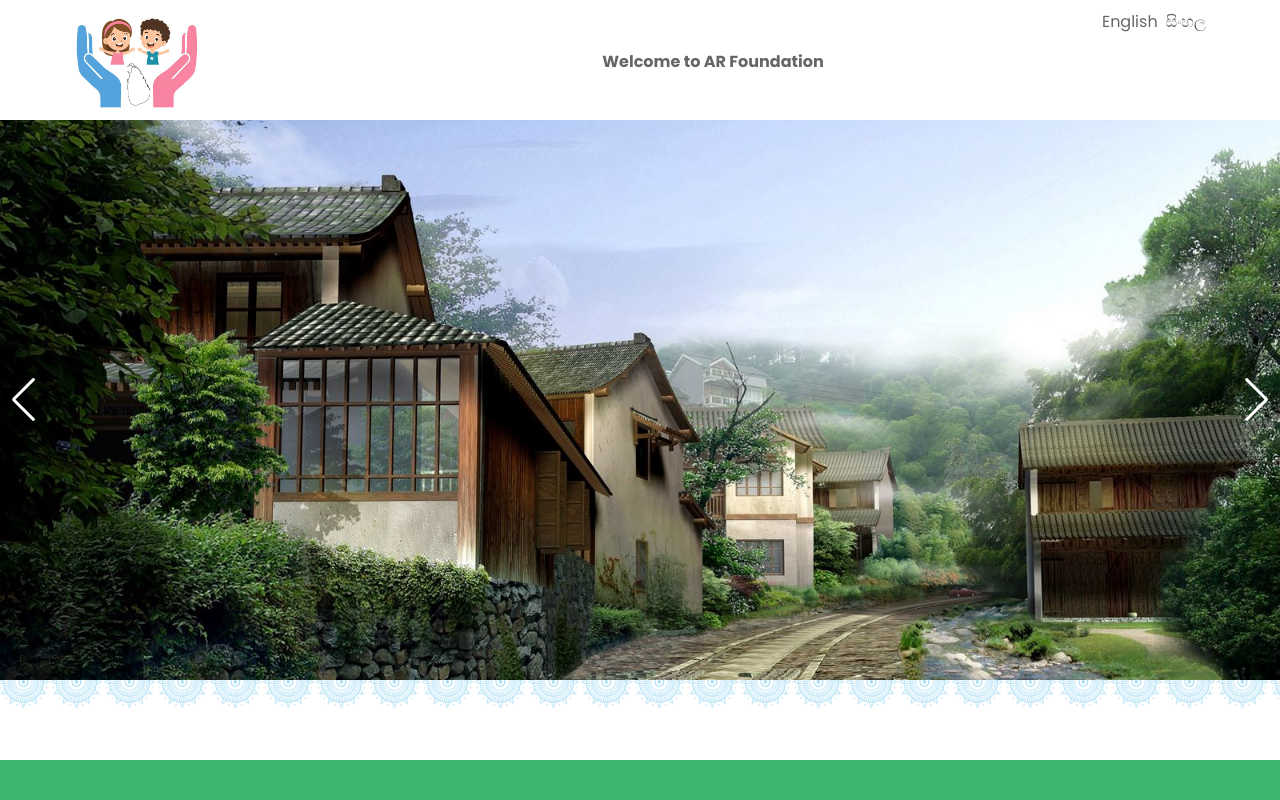
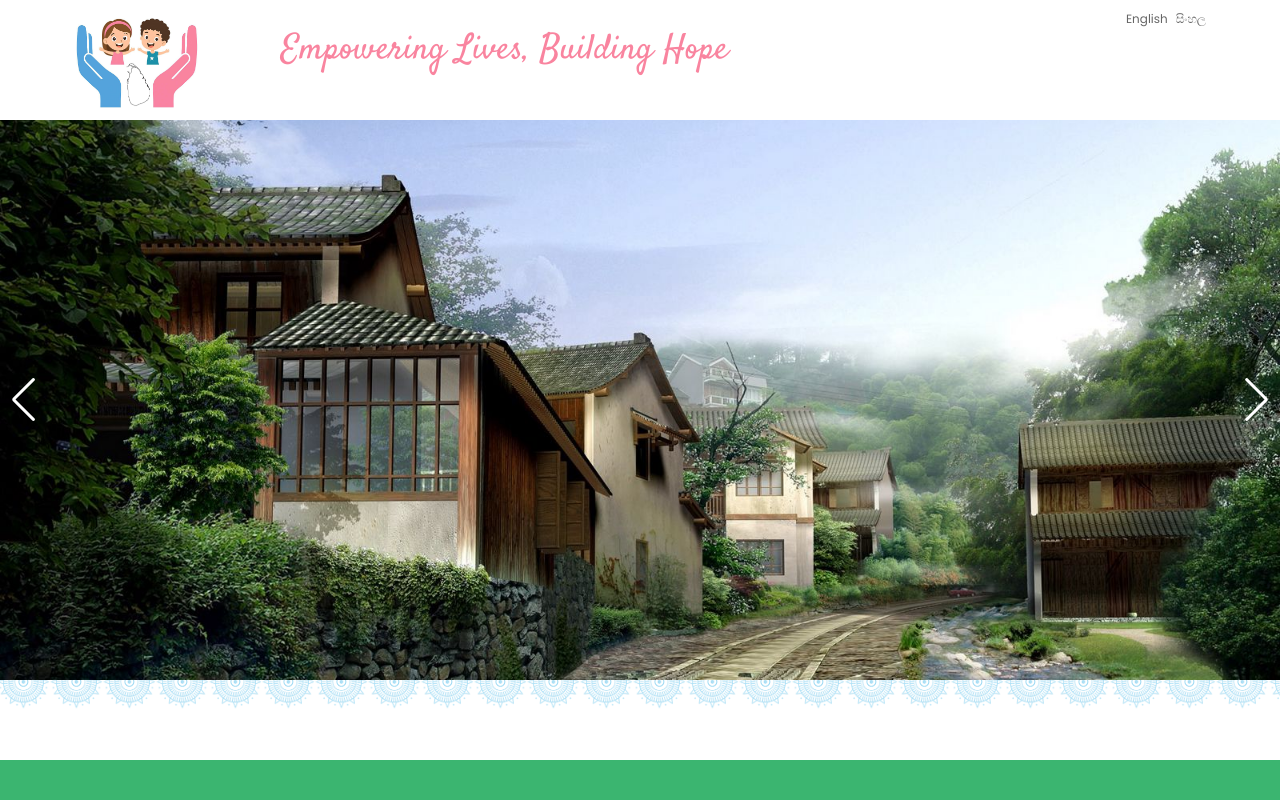
Before and after one commit to yohan86/arfoundataion, a React (Vite) app: page / in a window 1280 px wide. Shown: the top 800 px of the page. Built offline with nearby package versions, Linux system fonts and the light colour scheme.

Commit message:
header changes and added SEO tags

```diff
--- a/index.html
+++ b/index.html
@@ -2,6 +2,11 @@
 <html class="lang-en" lang="en">
   <head>
     <meta charset="UTF-8" />
+    <meta name="viewport" content="width=device-width, initial-scale=1.0" />
+    <title>Anishka Ranjeewi Foundation | Empowering Lives, Building Hope</title>
+    <meta name="description" content="The Anishka Ranjeewi Foundation is dedicated to empowering lives and building hope, especially for communities with low economic status.">
+    <meta name="keywords" content="charity, foundation, non-profit, helping families, community support, empowering lives, building hope">
+
 
     <link rel="icon" type="image/x-icon" href="favicon.ico" />
     <link rel="apple-touch-icon" size="180x180" href="apple-touch-icon.png" />
@@ -10,7 +15,6 @@
     <link rel="manifest" href="site.webmanifest" />
 
 
-    <meta name="viewport" content="width=device-width, initial-scale=1.0" />
 
     <link href="./fonts/poppins/poppins-bold-webfont.woff2" as="font" type="font/woff2" crossorigin="anonymous">
     <link rel="preload" href="./fonts/poppins/poppins-regular-webfont.woff2" as="font" type="font/woff2" crossorigin="anonymous">
--- a/src/App.css
+++ b/src/App.css
@@ -181,6 +181,7 @@
 
 
 }
+
 @media (min-width: 1024px) {
     /*Vision Mission*/
 
--- a/src/components/Header.tsx
+++ b/src/components/Header.tsx
@@ -10,10 +10,10 @@
   const { t } = useTranslation();
   return (
     <header className="relative">
-      <div className="flex justify-between  w-full h-[75px] md:h-[90px] xl:h-[120px] max-w-[90%] m-auto relative">
+      <div className="flex md:justify-between  w-full h-[75px] md:h-[90px] xl:h-[120px] max-w-[90%] m-auto relative">
         <div className="site-logo p-2"><img src="images/arlogo.jpg" className="w-[80px] md:w-[98px] xl:w-[130px]"/></div>
         <LangSwitcher />
-        <h1 className="title mt-[50px]">{t("maintitle")}</h1>
+        <h2 className="slogan-title satisfy-regular">{t("slogan")}</h2>
         <NavBar/>
       </div>
 
--- a/src/components/LangSwitcher.tsx
+++ b/src/components/LangSwitcher.tsx
@@ -7,11 +7,13 @@
     const changeLanguage = (lang:string)=> {
         i18n.changeLanguage(lang);
         document.documentElement.classList.remove('lang-en', 'lang-si');
+        document.body.classList.remove('lang-en', 'lang-si');
         document.documentElement.classList.add(`lang-${lang}`);
+        document.body.classList.add(`lang-${lang}`);
 
     }
     return (
-        <div className="lang-wrapper flex gap-2 absolute top-[10px] right-[10px]">
+        <div className="lang-wrapper flex text-[12px] gap-2 absolute top-[5px] md:top-[10px] right-[10px]">
             <button className="cursor-pointer" onClick={()=> changeLanguage("en")}>English</button>
             <button className="cursor-pointer" onClick={()=> changeLanguage("si")}>සිංහල</button>
         </div>
--- a/src/components/TheCEO.tsx
+++ b/src/components/TheCEO.tsx
@@ -35,7 +35,7 @@
         .from(".animate-btn", {
             opacity: 0,
             y: 50,
-            duration: 1,
+            duration:0.3,
             ease: "power3.out",
         });
 
--- a/src/index.css
+++ b/src/index.css
@@ -50,3 +50,10 @@
 .primary-button:hover{
   background-position: 100% 0%;
 }
+
+.slogan-title{
+  @apply  w-[75%] !text-[17px] text-[#f9849f] mt-[25px] md:!text-[35px] md:mt-[25px];
+}
+.lang-si .slogan-title{
+  @apply !text-[11px] mt-[30px];
+}
--- a/src/locales/en.json
+++ b/src/locales/en.json
@@ -1,6 +1,6 @@
 {
 
-    "maintitle": "Welcome to AR Foundation",
+    "slogan": "Empowering Lives, Building Hope",
 
     "footer": {
         "maintitle2": "All Rights Reserved"
--- a/src/locales/si.json
+++ b/src/locales/si.json
@@ -1,6 +1,6 @@
 {
 
-    "maintitle": "ආර් පදනමට පිළිගනිමු",
+    "slogan": "ජීවිත සබල කරමින්, බලාපොරොත්තු ගොඩනගමු",
 
     "footer": {
         "copyrights": "සියලු හිමිකම් ඇවිරිණි."
--- a/src/pages/Home.tsx
+++ b/src/pages/Home.tsx
@@ -19,7 +19,7 @@
 
 const Home = () => {
 
-  const  {t, i18n } = useTranslation();
+  const  {i18n } = useTranslation();
   const [pagedetails, setPagedetails] = useState<Home | null>(null);
  /// const [slider, setSlider] = useState<SliderItem[]>([]);
 
```
